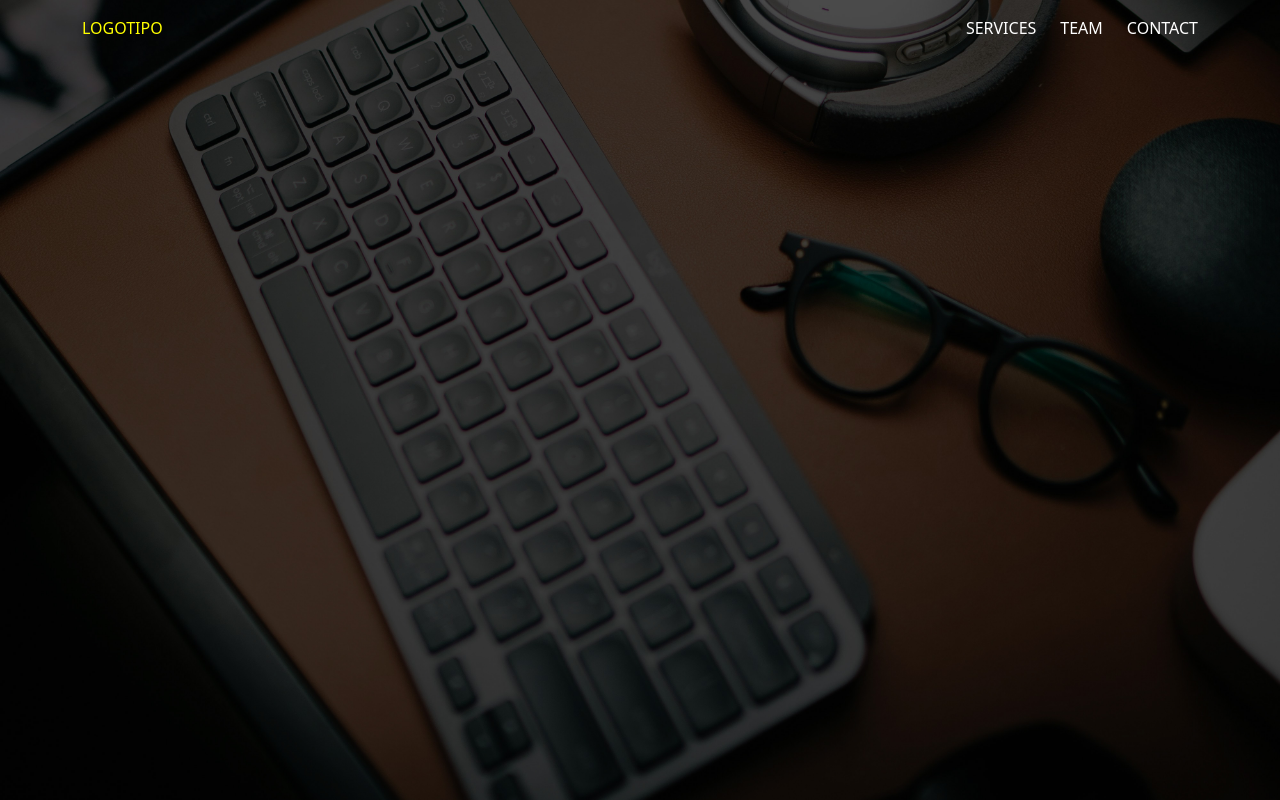
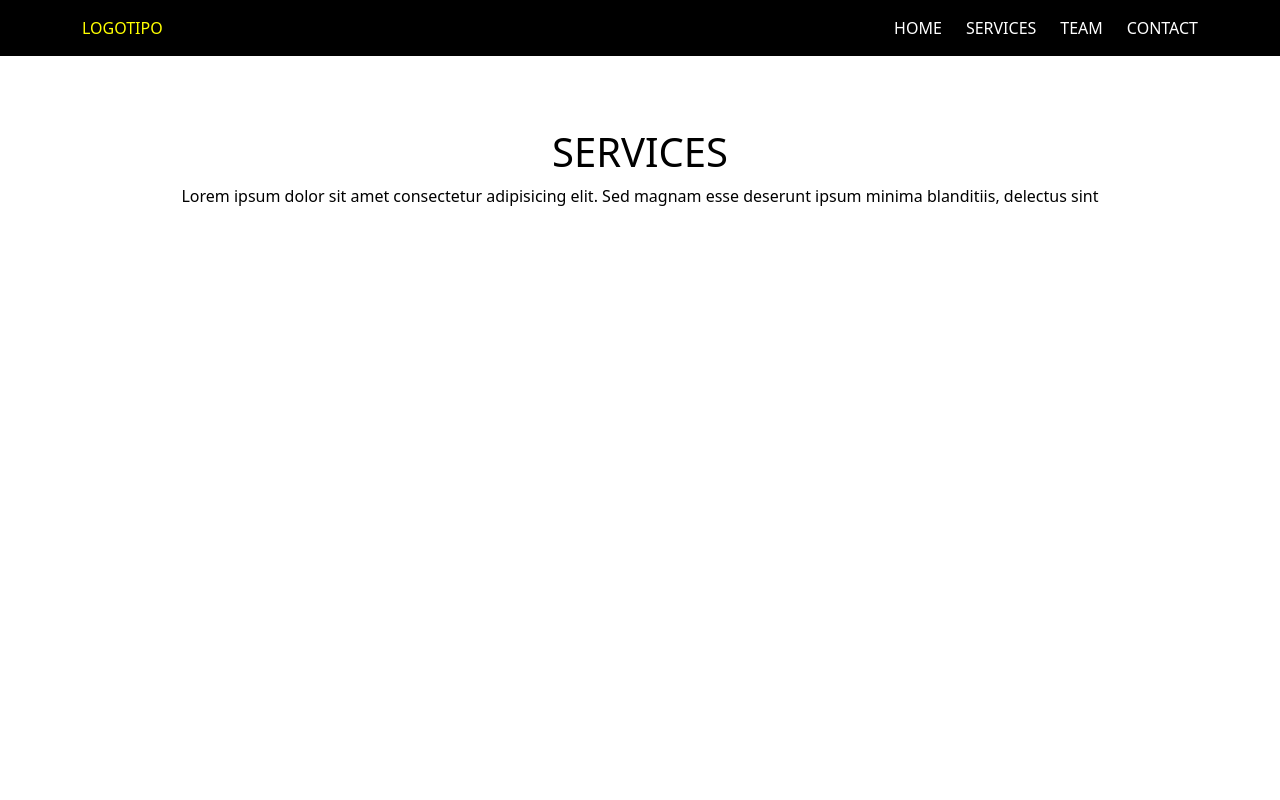
Before and after one commit to ciroemp/PaginaWeb, a plain HTML site: page html/services.html in a window 1280 px wide. Drawn offline with nearby package versions, Linux system fonts and the light colour scheme.

Commit message:
services

```diff
--- a/ccs/style.css
+++ b/ccs/style.css
@@ -1,8 +1,8 @@
 .header{
-    /*solo para visualizar despues se cambia*/
+    background-color: black;/*solo para visualizar despues se cambia*/
 
     }
-body {
+.bodyIndex {
     background-image: url(../imagen/FONDO.jpg);
     background-size: cover;
     background-position: center;
--- a/html/services.html
+++ b/html/services.html
@@ -20,10 +20,21 @@
 
       <!-- Enlaces -->
       <div class="d-flex gap-4">
+        <a href="/index.html" class="nav-link text-white">HOME</a>
         <a href="#" class="nav-link text-white">SERVICES</a>
         <a href="#" class="nav-link text-white">TEAM</a>
         <a href="#" class="nav-link text-white">CONTACT</a>
       </div>
     </nav>
 
+
   </header>
+
+  <br><br><br>
+
+   <div class="container text-center text-black">
+      <h1>SERVICES</h1>
+      <p>Lorem ipsum dolor sit amet consectetur adipisicing elit. Sed magnam esse deserunt ipsum minima blanditiis, delectus sint</p>
+
+
+    </div>
```
Also changed, not shown: index.html (+2 -2 lines).
